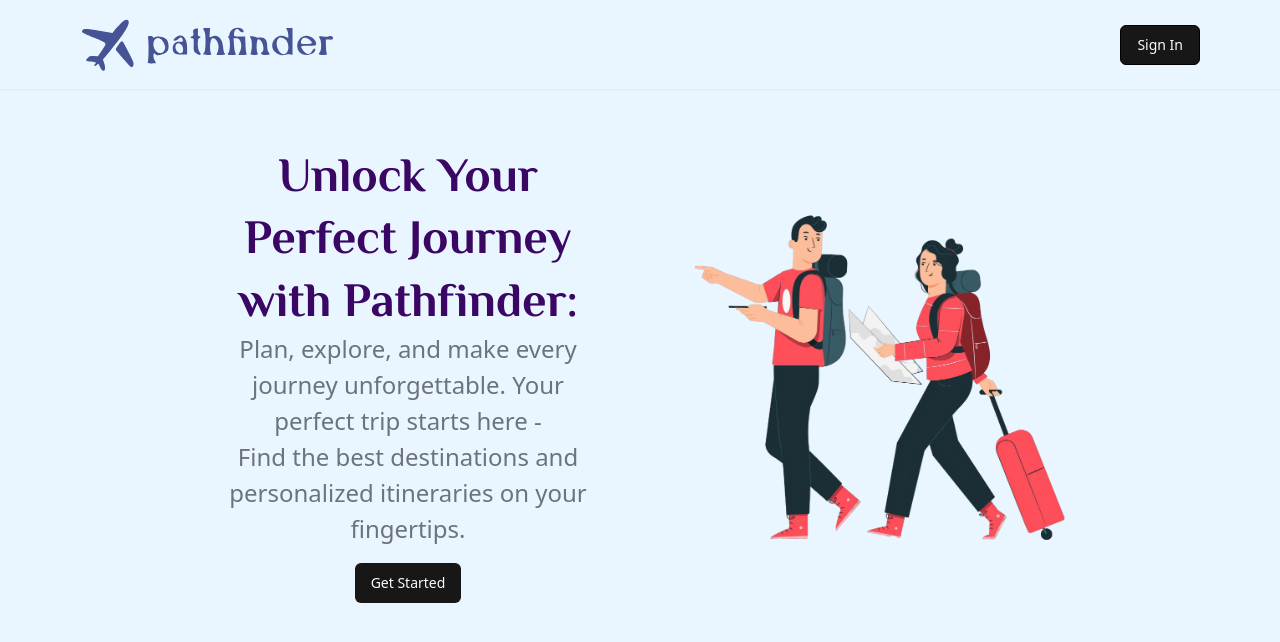
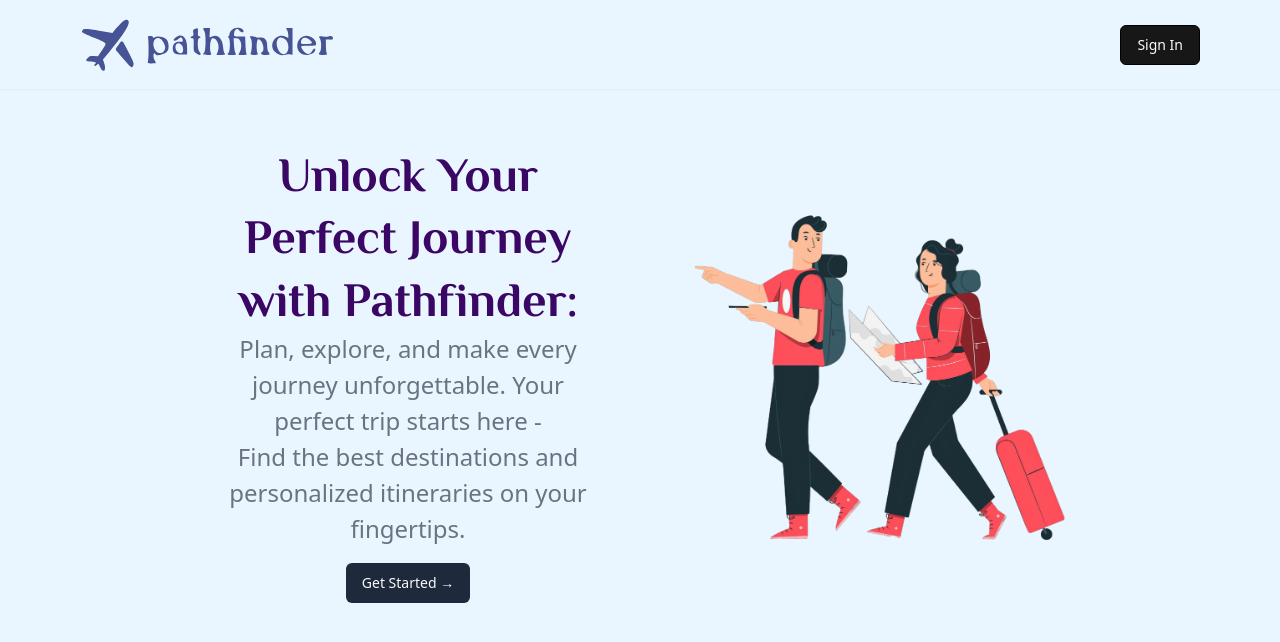
Before and after one commit to gaurav-pndy/pathfinder, a React (Vite) app: page / in a window 1280 px wide. Shown: the top 642 px of the page. Built offline with nearby package versions, Linux system fonts and the light colour scheme; no server answers.

Commit message:
improved styles

```diff
--- a/src/components/custom/Hero.jsx
+++ b/src/components/custom/Hero.jsx
@@ -59,7 +59,9 @@ const Hero = () => {
         </h3>
         <div ref={buttonRef} className="text-center">
           <Link to={"/create-trip"}>
-            <Button>Get Started</Button>
+            <Button className="bg-slate-800 hover:scale-110 transition-all duration-300">
+              Get Started →
+            </Button>
           </Link>
         </div>
       </div>
--- a/src/view-trip/comps/PlaceCard.jsx
+++ b/src/view-trip/comps/PlaceCard.jsx
@@ -44,7 +44,7 @@ const PlaceCard = ({ place, trip }) => {
           alt=""
           className="placeImg w-full h-[170px] md:h-[260px] object-cover mt-[68px] md:mt-20  border-black"
         />
-        {/* Gradient overlay for fade effect */}
+
         <div className="absolute inset-0 bg-gradient-to-t from-transparent via-transparent to-[#EAF6FF] h-[40%] "></div>
       </div>
 
```
